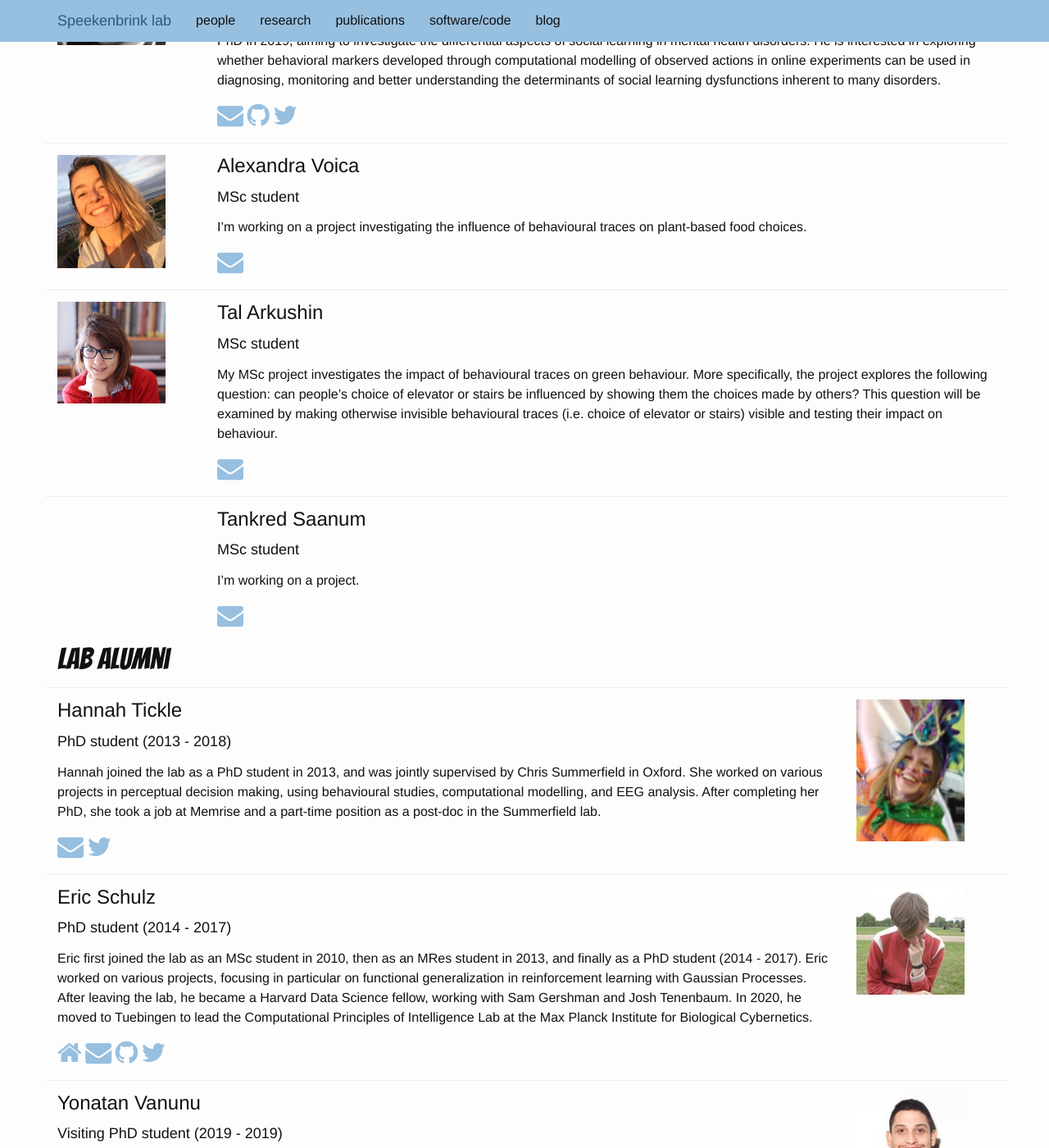
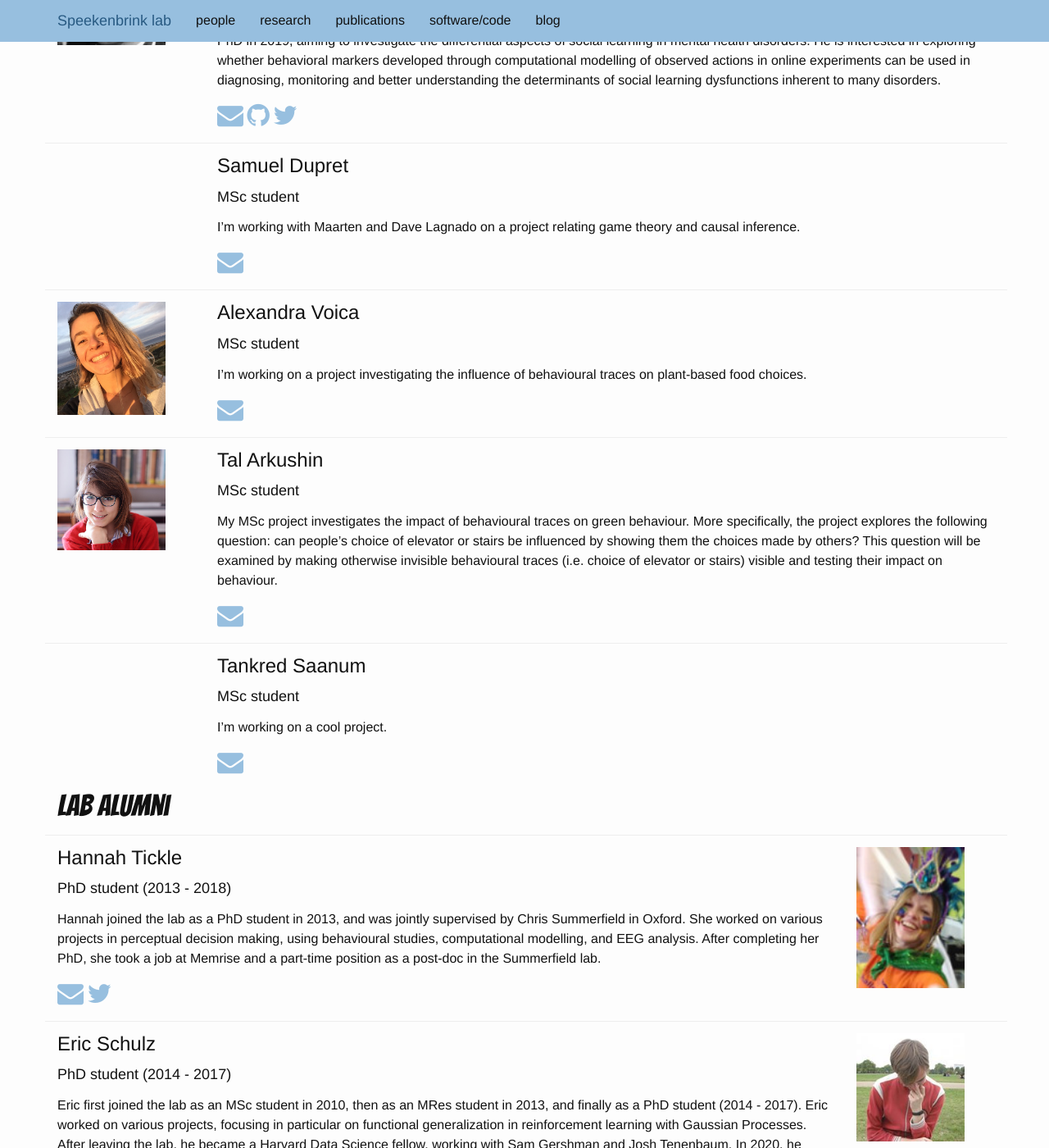
Before and after one commit to speekenbrink-lab/speekenbrink-lab.github.io, a Jekyll site: the page built from _pages/people.md, in a window 1280 px wide and 1400 px high, scrolled down 792 px. Shown: the whole window at 82% size. Built offline with Jekyll 4.4.1, drawn with Linux system fonts in a browser that asks for light colours; some web fonts are replaced.

```diff
--- a/_data/people.yaml
+++ b/_data/people.yaml
@@ -175,6 +175,15 @@
   url: http://hstojic.re/
   publons: 1175768
 
+- tag: samuel_dupret
+  name: Samuel Dupret
+  position: MSc student
+  current: 1
+  start_year: 2019
+  blurb: I'm working with Maarten and Dave Lagnado on a project relating
+         game theory and causal inference.
+  email: samuel.dupret.19@ucl.ac.uk
+
 - tag: alexandra_voica
   name: Alexandra Voica
   position: MSc student
@@ -205,7 +214,7 @@
   position: MSc student
   current: 1
   start_year: 2019
-  blurb: I'm working on a project.
+  blurb: I'm working on a cool project.
   email: tankred.saanum.19@ucl.ac.uk
 
 - tag: alzbeta_gabalova
```
Also changed, not shown: favicon.ico (added).
